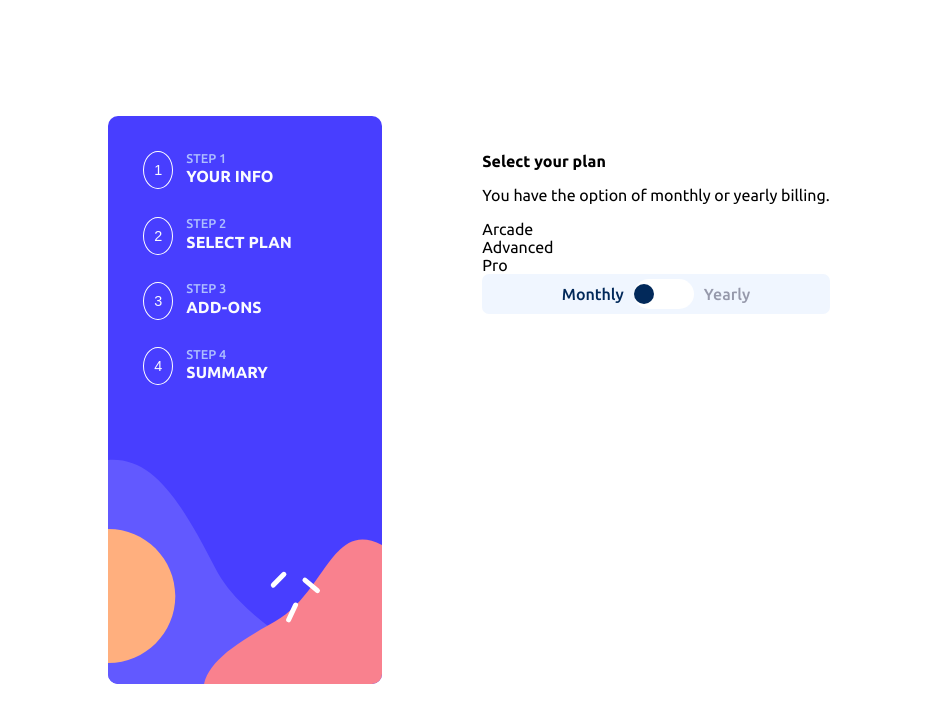
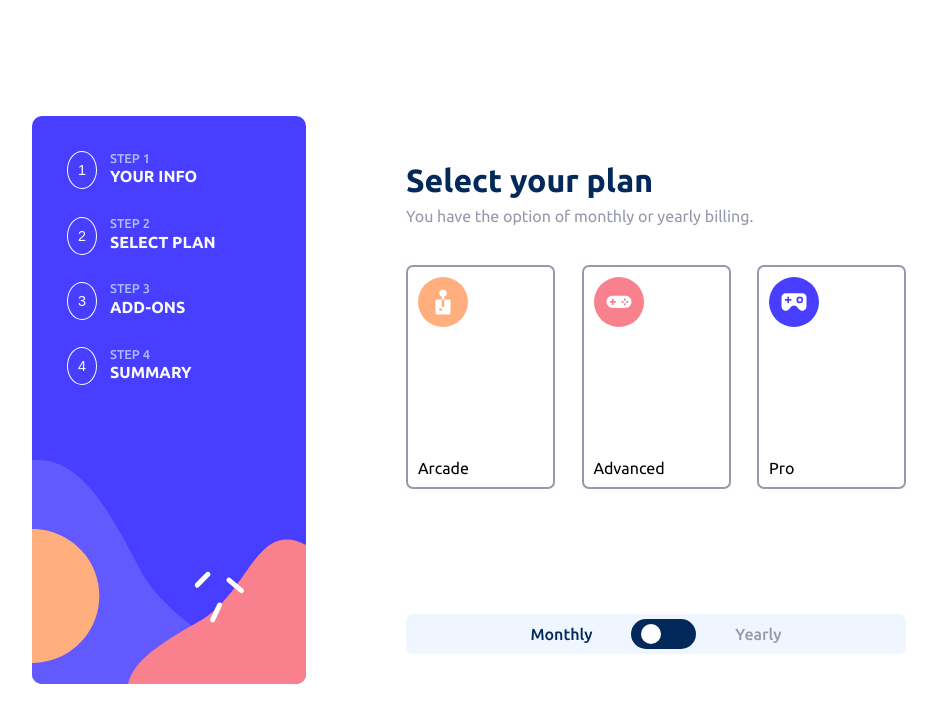
Before and after one commit to Edluel/multi-step-form, a React (Create React App) app: page /step2 in a window 1280 px wide. Shown: the top 722 px of the page, without its empty margins (171-1108 px from the left). Built offline with nearby package versions, Linux system fonts and the light colour scheme.

Commit message:
fix: step-2 switch position and colors

```diff
--- a/src/components/step2/Step2.jsx
+++ b/src/components/step2/Step2.jsx
@@ -15,14 +15,23 @@ export default function Step2() {
         You have the option of monthly or yearly billing.
       </p>
       <div className="step-2-plan">
-        <div className="step-2-plan-acade">
-          Arcade
+        <div className="step-2-plan-arcade">
+          <div className="step-2-plan-arcade-img"/>
+          <div className="step-2-arcade-text">
+            Arcade
+          </div>
         </div>
         <div className="step-2-plan-advanced">
-          Advanced
+          <div className="step-2-plan-advanced-img"/>
+          <div className="step-2-advanced-text">
+            Advanced
+          </div>
         </div>
         <div className="step-2-plan-pro">
-          Pro
+          <div className="step-2-plan-pro-img"/>
+          <div className="step-2-pro-text">
+            Pro
+          </div>
         </div>
       </div>
       <div className="step-2-billing">
--- a/src/components/step2/step2.css
+++ b/src/components/step2/step2.css
@@ -3,6 +3,65 @@
   padding-top: 25px;
   padding-left: 100px;
   height: 540px;
+  width: 500px;
+}
+.step-2 h1 {
+  font-size: 2rem;
+  font-weight: 700;
+  color: hsl(213, 96%, 18%);
+  margin-bottom: 8px;
+}
+.step-2 p {
+  margin-top: 0px;
+  color: hsl(231, 11%, 63%);
+  margin-bottom: 40px;
+}
+.step-2-plan {
+  display: flex;
+  flex-direction: row;
+  justify-content: space-between;
+}
+.step-2-plan-arcade, .step-2-plan-advanced, .step-2-plan-pro {
+  width: 25%;
+  height: 200px;
+  border-radius: 7px;
+  border: 2px solid hsl(231, 11%, 63%);
+  padding: 10px;
+  display: flex;
+  flex-direction: column;
+  justify-content: space-between;
+  cursor: pointer;
+}
+.step-2-plan-arcade.active, .step-2-plan-advanced.active, .step-2-plan-pro.active {
+  background-color: hsl(228, 100%, 84%);
+}
+.step-2-plan-arcade h2, .step-2-plan-advanced h2, .step-2-plan-pro h2 {
+  font-size: 1.2rem;
+  font-weight: 700;
+  color: hsl(213, 96%, 18%);
+}
+.step-2-plan-arcade p, .step-2-plan-advanced p, .step-2-plan-pro p {
+  font-size: 1rem;
+  font-weight: 500;
+  color: hsl(231, 11%, 63%);
+}
+.step-2-plan-arcade-img {
+  background-image: url("../../../assets/images/icon-arcade.svg");
+  background-size: contain;
+  width: 50px;
+  height: 50px;
+}
+.step-2-plan-advanced-img {
+  background-image: url("../../../assets/images/icon-advanced.svg");
+  background-size: contain;
+  width: 50px;
+  height: 50px;
+}
+.step-2-plan-pro-img {
+  background-image: url("../../../assets/images/icon-pro.svg");
+  background-size: contain;
+  width: 50px;
+  height: 50px;
 }
 .step-2-billing {
   width: 100% px;
@@ -13,6 +72,7 @@
   padding: 0 20%;
   border-radius: 7px;
   background-color: hsl(217, 100%, 97%);
+  margin-top: 25%;
 }
 .step-2-billing-option {
   font-size: 1rem;
@@ -24,16 +84,21 @@
 .step-2-billing-option.active {
   color: hsl(213, 96%, 18%);
 }
+.step-2-billing-option.active:nth-of-type(1) ~ .step-2-billing-switch .step-2-billing-switch-pointer {
+  transform: translateX(-150%);
+}
 .step-2-billing-switch {
   display: flex;
   align-items: center;
+  justify-content: end;
   width: 60px;
   height: 30px;
   border-radius: 15px;
-  background-color: hsl(0, 0%, 100%);
+  background-color: hsl(213, 96%, 18%);
+  padding-right: 5px;
 }
 .step-2-billing-switch-pointer {
-  background-color: hsl(213, 96%, 18%);
+  background-color: hsl(0, 0%, 100%);
   width: 20px;
   height: 20px;
   border-radius: 50%;
--- a/src/components/step2/step2.scss
+++ b/src/components/step2/step2.scss
@@ -4,7 +4,80 @@
   padding-top: 25px;
   padding-left: 100px;
   height: 540px;
+  width: 500px;
 
+
+
+  h1 {
+    font-size: 2rem;
+    font-weight: 700;
+    color: $marine-blue;
+    margin-bottom: 8px;
+  }
+  p {
+    margin-top: 0px;
+    color: $cool-gray;
+    margin-bottom: 40px;
+  }
+
+  &-plan {
+    display: flex;
+    flex-direction: row;
+    justify-content: space-between;
+    &-arcade, &-advanced, &-pro{
+      width: 25%;
+      height: 200px;
+      border-radius: 7px;
+      border: 2px solid $cool-gray;
+      padding: 10px;
+      display: flex;
+      flex-direction: column;
+      justify-content: space-between;
+      cursor: pointer;
+
+      &.active {
+        background-color: $pastel-blue;
+      }
+      h2 {
+        font-size: 1.2rem;
+        font-weight: 700;
+        color: $marine-blue;
+      }
+      p {
+        font-size: 1rem;
+        font-weight: 500;
+        color: $cool-gray;
+      }
+    }
+
+    &-arcade {
+      &-img {
+        background-image: url("../../../assets/images/icon-arcade.svg");
+        background-size: contain;
+        width: 50px;
+        height: 50px;
+      }
+    }
+
+    &-advanced {
+      &-img {
+        background-image: url("../../../assets/images/icon-advanced.svg");
+        background-size: contain;
+        width: 50px;
+        height: 50px;
+      }
+    }
+
+    &-pro {
+      &-img {
+        background-image: url("../../../assets/images/icon-pro.svg");
+        background-size: contain;
+        width: 50px;
+        height: 50px;
+      }
+    }
+
+  }
 
   &-billing {
     width: 100%px;
@@ -15,6 +88,7 @@
     padding: 0 20%;
     border-radius: 7px;
     background-color: $magnolia;
+    margin-top: 25%;
 
     &-option {
       font-size: 1rem;
@@ -24,23 +98,28 @@
       cursor: pointer;
       &.active {
         color: $marine-blue;
+        // move pointer to the left
+        &:nth-of-type(1) ~ .step-2-billing-switch .step-2-billing-switch-pointer {
+          transform: translateX(-150%);
+        }
       }
     }
 
     &-switch{
       display: flex;
       align-items: center;
+      justify-content: end; // pointer default is on the right
       width: 60px;
       height: 30px;
       border-radius: 15px;
-      background-color: $white;
+      background-color: $marine-blue;
+      padding-right: 5px;
       &-pointer{
-        background-color: $marine-blue;
+        background-color: $white;
         width: 20px;
         height: 20px;
         border-radius: 50%;
         transition: transform 0.3s ease-in-out;
-
       }
     }
 
--- a/src/styles/_variables.scss
+++ b/src/styles/_variables.scss
@@ -8,7 +8,7 @@ $strawberry-red: hsl(354, 84%, 57%);
 //neutral colors
 $cool-gray: hsl(231, 11%, 63%);
 $light-gray: hsl(229, 24%, 87%);
-$magnolia: hsl(217, 100%, 97%);
+$magnolia: hsl(217, 100%, 97%); // sw-bg-s2
 $alabaster: hsl(231, 100%, 99%); //step text-sb
 $white: hsl(0, 0%, 100%); //button border-sb
 
```
Also changed, not shown: 1 other file (tests, documents, lock files or other folders).
